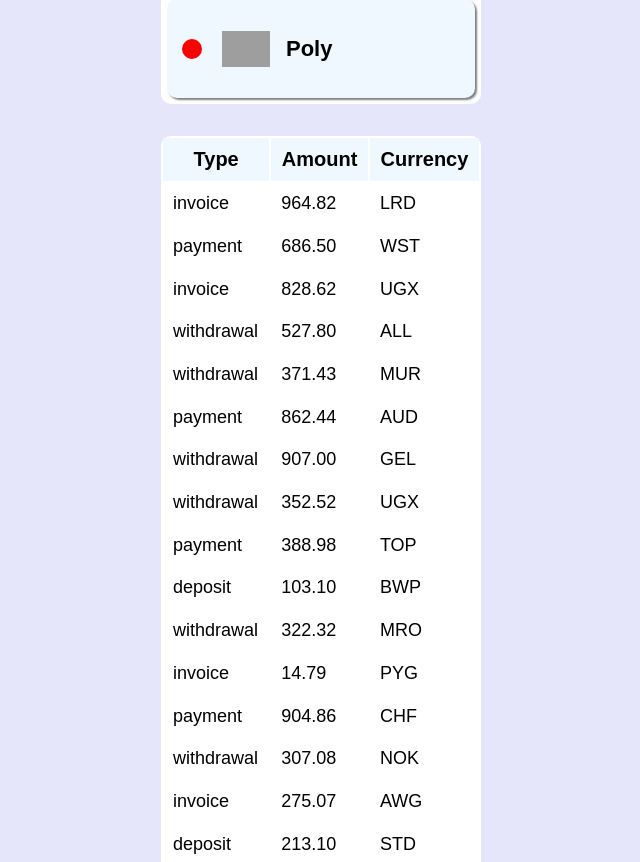
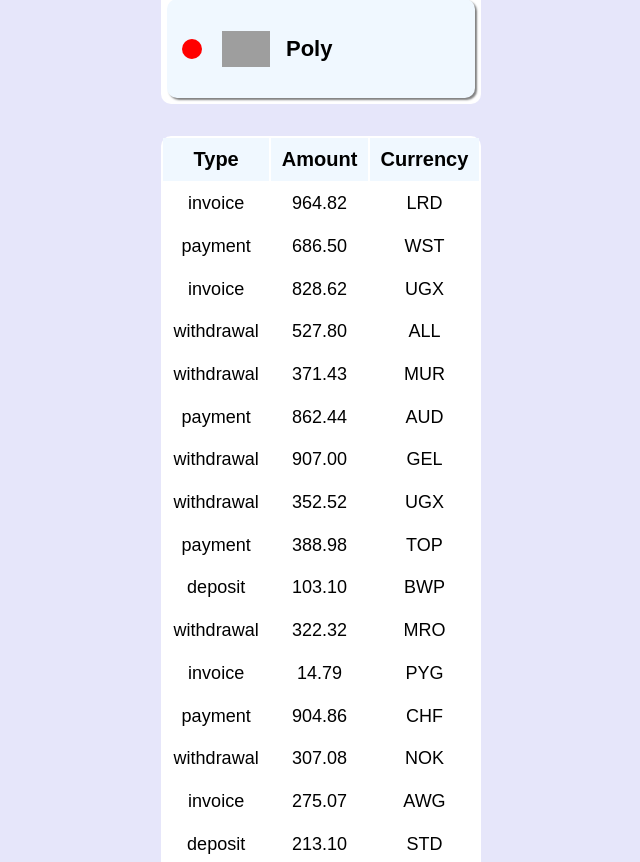
Before and after one commit to serheihimself/goit-react-hw-01-components, a React (Create React App) app: page / in a window 1280 px wide. Shown: the part 1158-2020 px from the top of the page, without its empty margins (319-959 px from the left). Built offline with nearby package versions, Linux system fonts and the light colour scheme; grey boxes are pictures that could not be loaded; a web font is replaced by a local one.

Commit message:
ref table commit

```diff
--- a/src/components/TransactionHistory/TransactionHistory.styles.js
+++ b/src/components/TransactionHistory/TransactionHistory.styles.js
@@ -13,7 +13,7 @@ export const MainTitle = styled.th`
   font-size: 20px;
 `;
 export const Tr = styled.tr`
-  textalign: center;
+  text-align: center;
   font-size: 18px;
 `;
 export const Td = styled.td`
```
